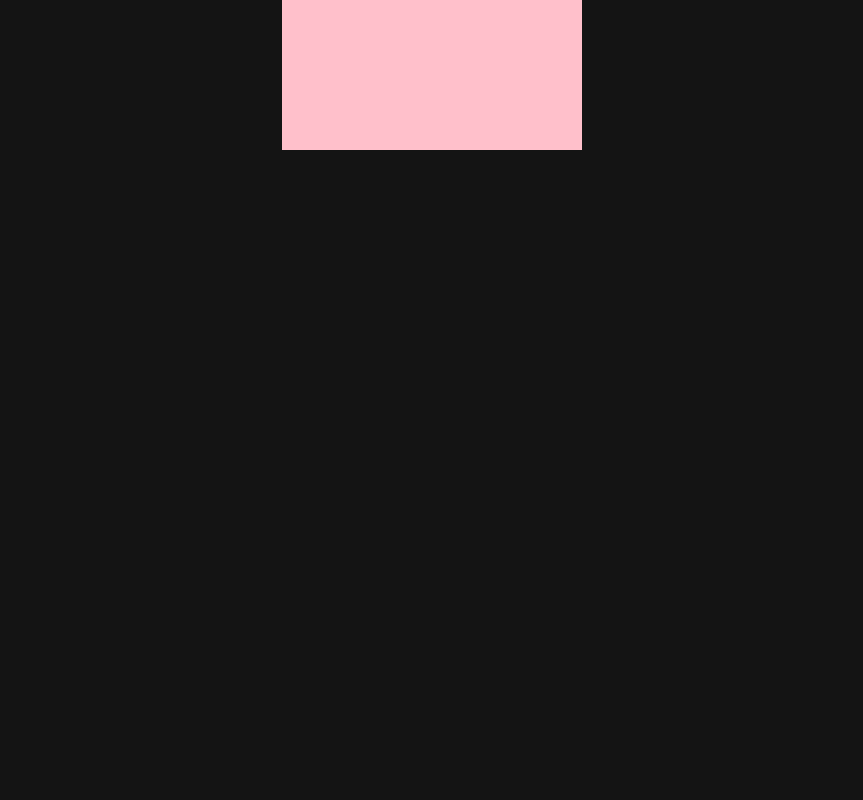
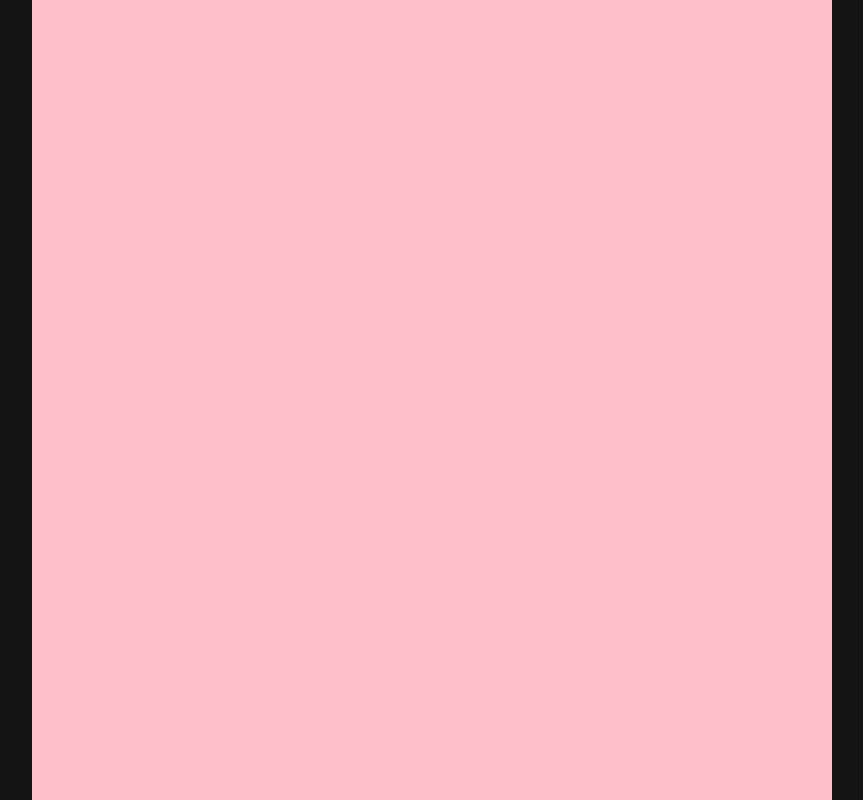
Before and after one commit to mebeim/brik, a plain HTML site: page index.html in a window 1280 px wide. Shown: the whole page, without its empty margins (208-1071 px from the left). Drawn offline with Linux system fonts and the light colour scheme.

Commit message:
Updated style

```diff
--- a/index.html
+++ b/index.html
@@ -9,7 +9,9 @@
 </head>
 
 <body>
-	<canvas id="game-canvas"></canvas>
+	<div id="container">
+		<canvas id="game-canvas"></canvas>
+	</div>
 </body>
 
 </html>
--- a/src/css/style.css
+++ b/src/css/style.css
@@ -2,25 +2,34 @@
 	background: #141414;
 	margin: 0;
 	padding: 0;
-	position: relative;
+}
+
+#container {
+	display: flex;
+	top: 0;
+	right: 0;
+	bottom: 0;
+	left: 0;
 }
 
 #game-canvas {
 	display: block;
 	width: auto;
 	height: auto;
+	background: pink;
 	margin: auto;
-	background: pink;
 }
 
 @media screen and (orientation: landscape) {
 	#game-canvas {
-		height: 100%;
+		width: 100vh;
+		height: 100vh;
 	}
 }
 
 @media screen and (orientation: portrait) {
 	#game-canvas {
-		width: 100%;
+		width: 100vw;
+		height: 100vw;
 	}
 }
```
